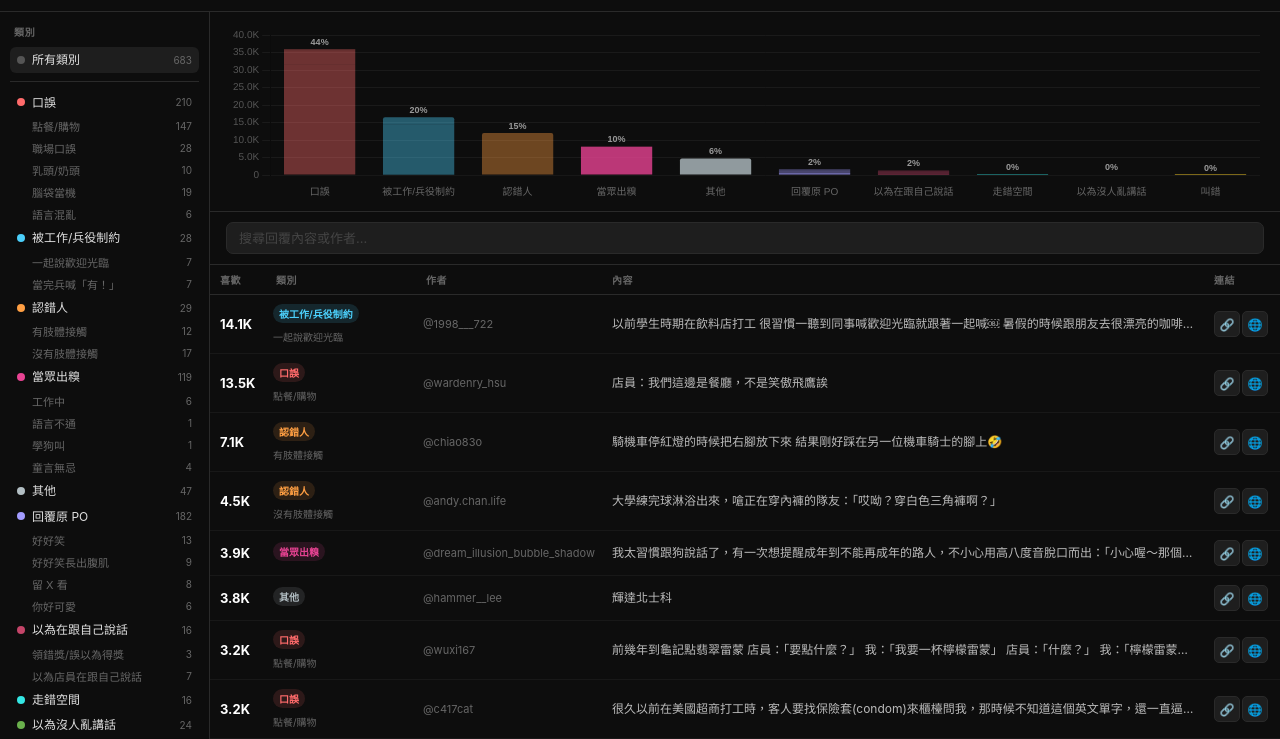
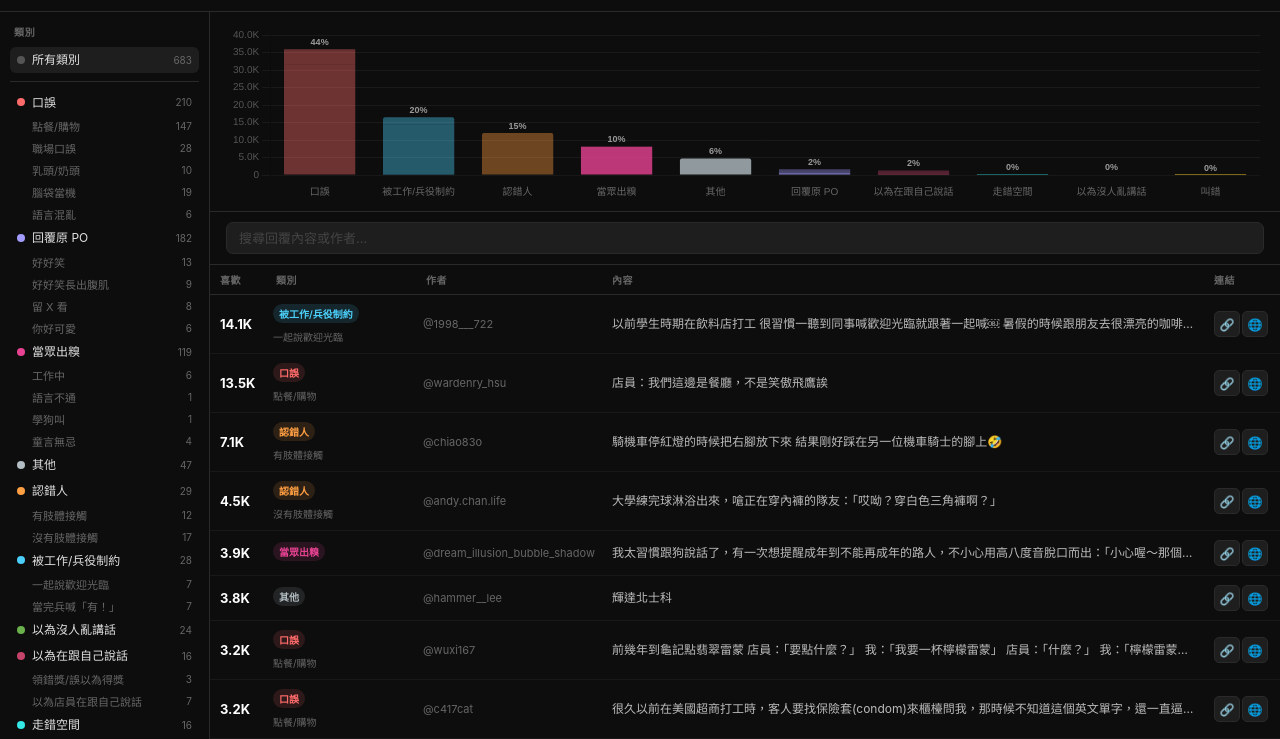
Before and after one commit to hclpush/threads-reply-viz, a plain HTML site: page index.html in a window 1280 px wide. Shown: the part 61-800 px from the top of the page. Drawn offline with Linux system fonts and the light colour scheme.

Commit message:
Sort the left bar (descending)

```diff
--- a/index.html
+++ b/index.html
@@ -136,7 +136,7 @@ function bS(){
     + '<span class="cn">'+t("all_categories")+'</span>'
     + '<span class="cc">'+D.total+'</span></div>'
     + '<div class="dv"></div>';
-  D.catLabels.forEach(function(mc){
+  D.catLabels.slice().sort(function(a,b){ return D.catStats[b].count-D.catStats[a].count; }).forEach(function(mc){
     var s=D.catStats[mc], ia=(af&&af.c===mc&&!af.s);
     h += '<div class="ci'+(ia?" on":"")+'" data-cat="'+esc(mc)+'">'
       + '<div class="cd" style="background:'+CC[mc]+'"></div>'
```
Also changed, not shown: index_template.html (+1 -1 lines).
